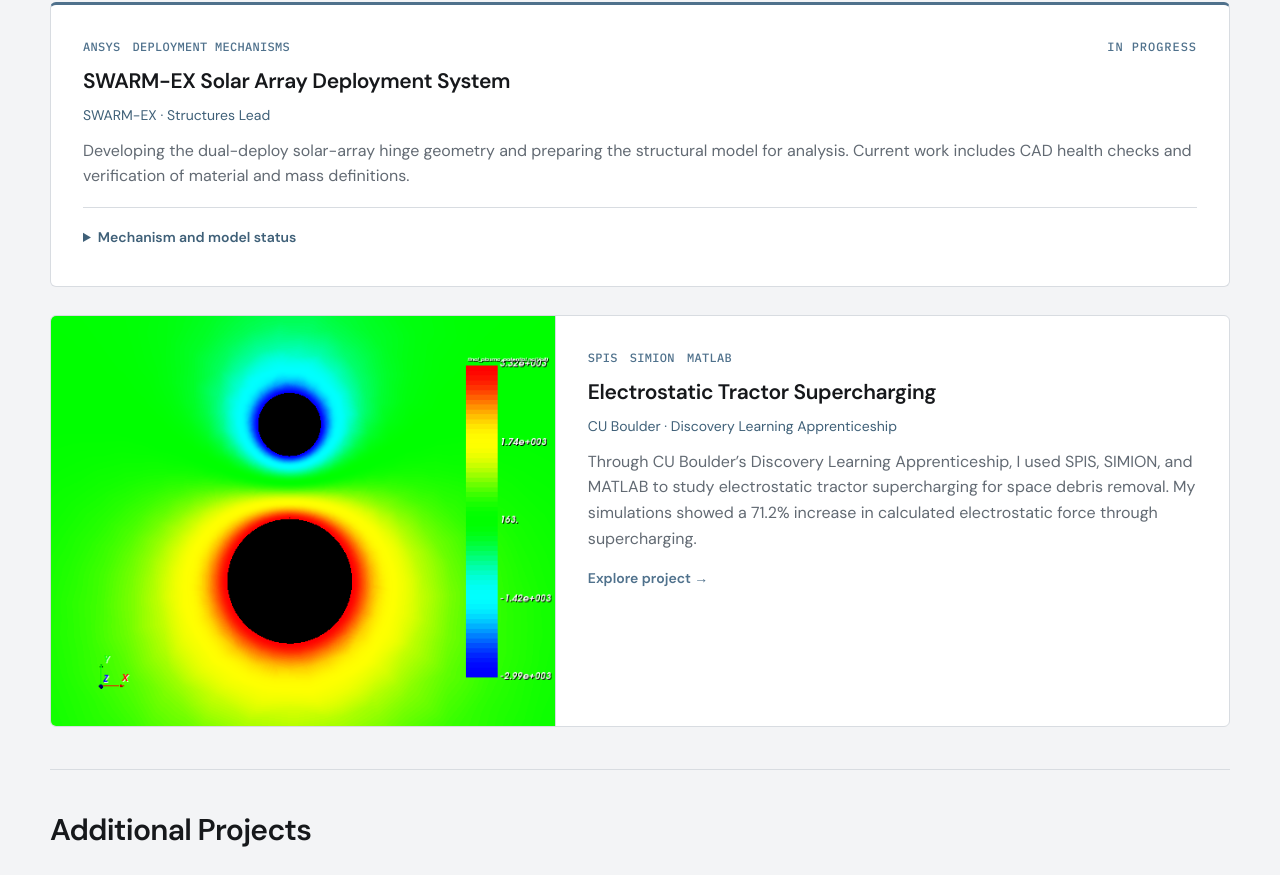
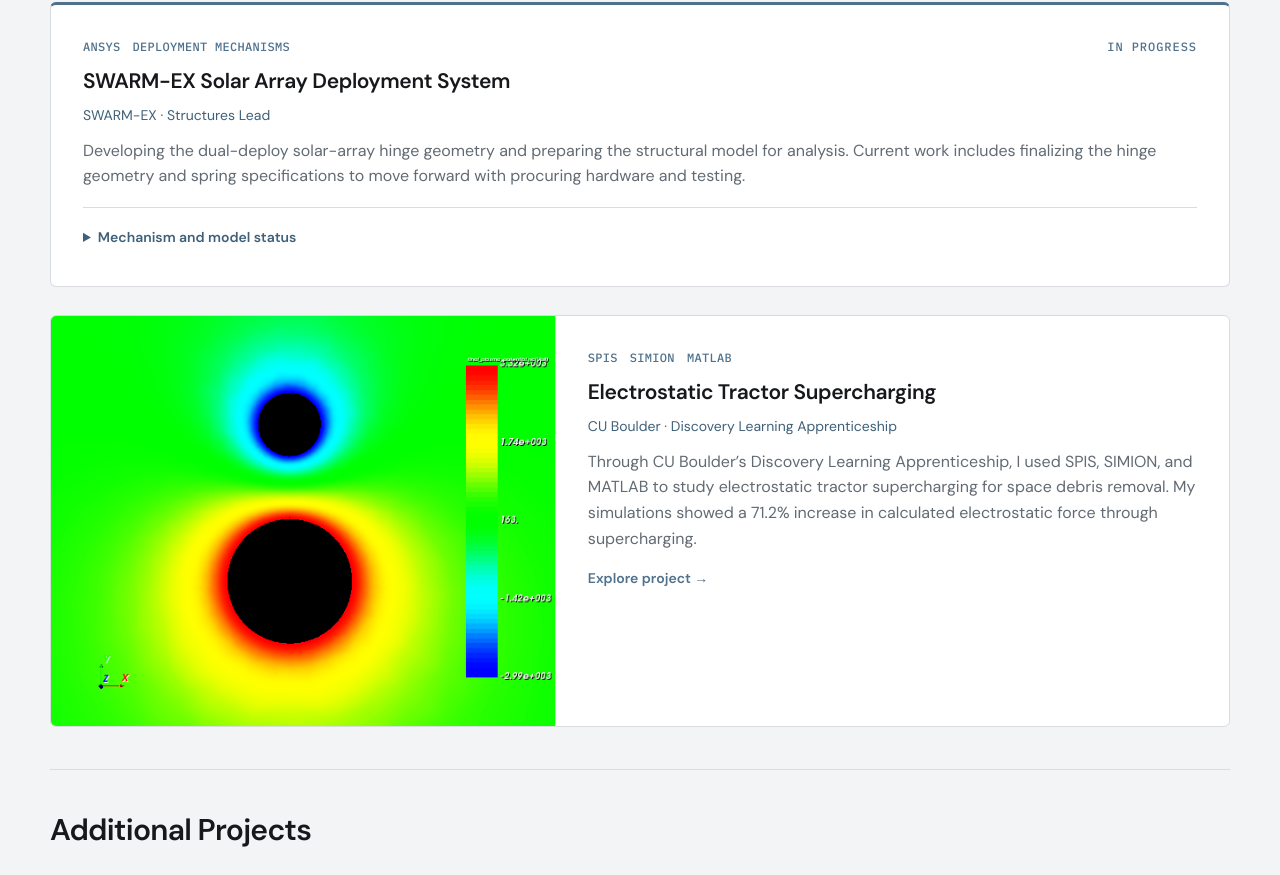
Before and after one commit to LandonHolligan/LandonHolligan.github.io, a plain HTML site: page index.html in a window 1280 px wide. Shown: the part 1214-2089 px from the top of the page. Drawn offline with Linux system fonts and the light colour scheme.

Commit message:
Revise project description for SWARM-EX
Updated project description to reflect current work on hinge geometry and spring specifications.

```diff
--- a/index.html
+++ b/index.html
@@ -124,7 +124,7 @@
 <h3>
               SWARM-EX Solar Array Deployment System
             </h3><p class="project-role">SWARM-EX · Structures Lead</p>
-<p>Developing the dual-deploy solar-array hinge geometry and preparing the structural model for analysis. Current work includes CAD health checks and verification of material and mass definitions.</p>
+<p>Developing the dual-deploy solar-array hinge geometry and preparing the structural model for analysis. Current work includes finalizing the hinge geometry and spring specifications to move forward with procuring hardware and testing. </p>
 <details class="project-details"><summary>Mechanism and model status</summary><div class="detail-content"><dl><dt>Mechanism</dt><dd>Dual-deploy solar-array hinge system.</dd><dt>Model preparation</dt><dd>Geometry development, CAD health checks, and material and mass definitions.</dd><dt>Analysis status</dt><dd>Detailed hinge analysis is not yet complete.</dd></dl></div></details>
 </div>
 </article>
```
